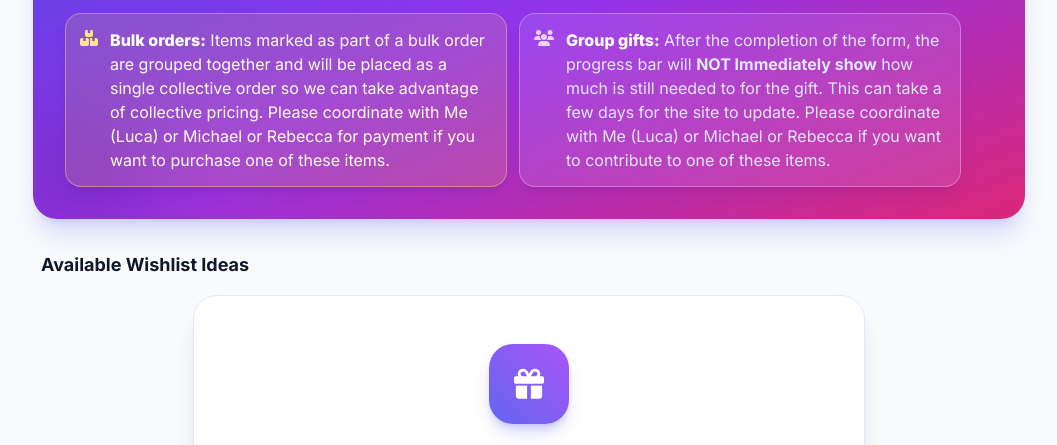
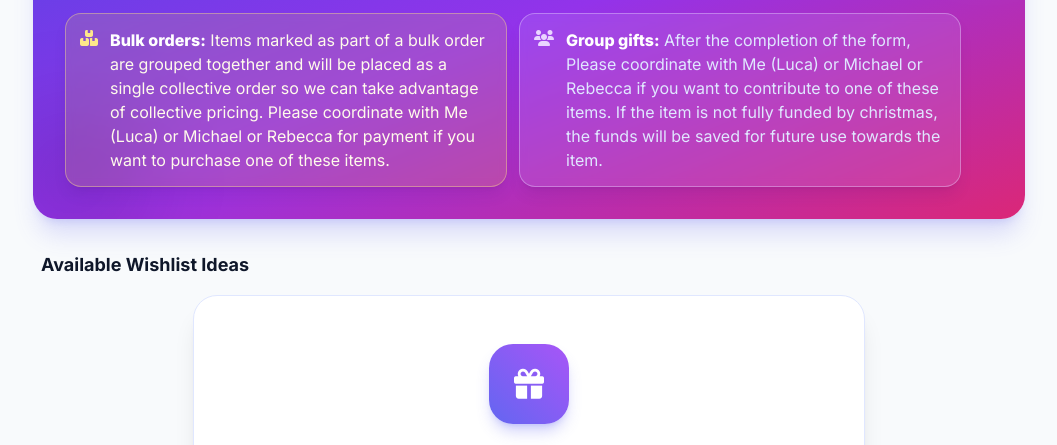
Before and after one commit to Luca10311/wish_list, a plain HTML site: page index.html in a window 1280 px wide. Shown: the part 288-733 px from the top of the page, without its empty margins (111-1168 px from the left). Drawn offline with nearby package versions, Linux system fonts and the light colour scheme; no server answers; some icons are missing.

Commit message:
Latest version

```diff
--- a/index.html
+++ b/index.html
@@ -57,7 +57,7 @@
                     <div class="flex items-start gap-3 rounded-2xl border border-purple-200/40 bg-purple-300/15 p-3.5 shadow-lg shadow-purple-950/10 backdrop-blur-sm">
                         <i class="fa-solid fa-users mt-0.5 text-purple-200 shrink-0"></i>
                         <p class="text-sm md:text-base text-indigo-100 leading-relaxed">
-                            <span class="font-extrabold text-white">Group gifts:</span> After the completion of the form, the progress bar will <strong>NOT Immediately show</strong> how much is still needed to for the gift. This can take a few days for the site to update. Please coordinate with Me (Luca) or Michael or Rebecca if you want to contribute to one of these items.
+                            <span class="font-extrabold text-white">Group gifts:</span> After the completion of the form, Please coordinate with Me (Luca) or Michael or Rebecca if you want to contribute to one of these items. If the item is not fully funded by christmas, the funds will be saved for future use towards the item.
                         </p>
                     </div>
                 </div>
```
